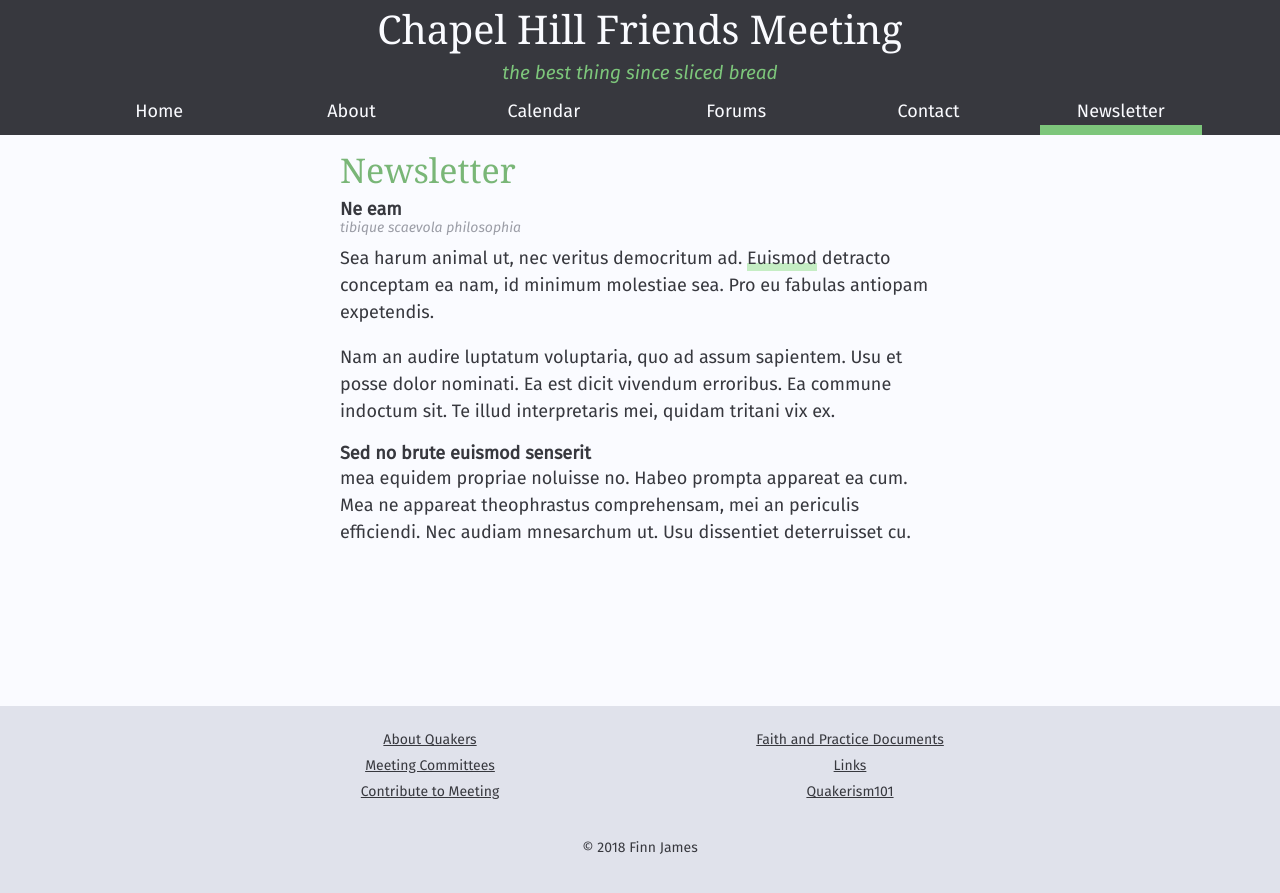
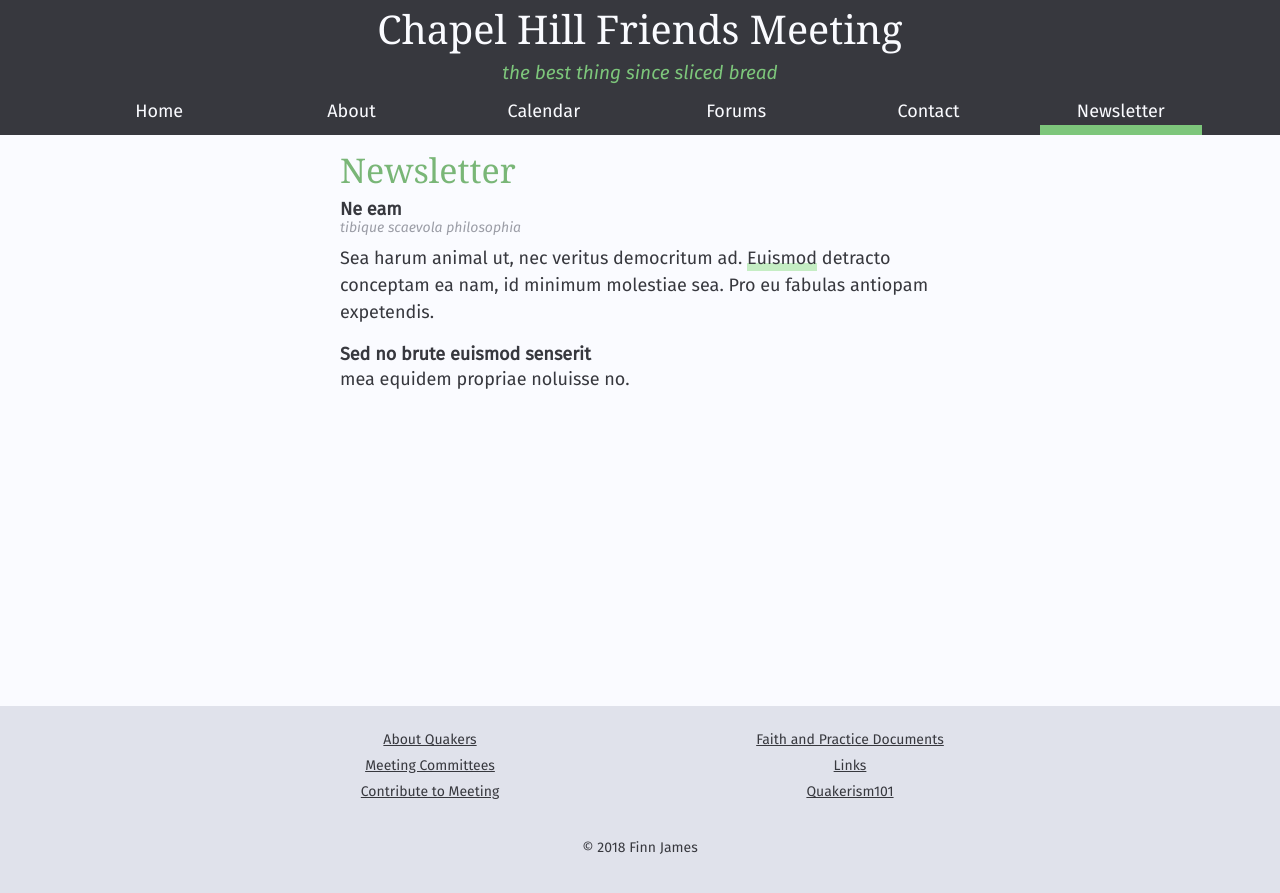
Before and after one commit to finnjames/radiolevity.com, a Jekyll site: the page built from pages/newsletter.md, in a window 1280 px wide. Shown: the top 893 px of the page. Built offline with Jekyll 4.4.1, drawn with Linux system fonts in a browser that asks for light colours; some web fonts are replaced.

```diff
--- a/pages/newsletter.md
+++ b/pages/newsletter.md
@@ -10,7 +10,5 @@
 ### tibique scaevola philosophia
 Sea harum animal ut, nec veritus democritum ad. [Euismod](/) detracto conceptam ea nam, id minimum molestiae sea. Pro eu fabulas antiopam expetendis.
 
-Nam an audire luptatum voluptaria, quo ad assum sapientem. Usu et posse dolor nominati. Ea est dicit vivendum erroribus. Ea commune indoctum sit. Te illud interpretaris mei, quidam tritani vix ex.
-
 ## Sed no brute euismod senserit
-mea equidem propriae noluisse no. Habeo prompta appareat ea cum. Mea ne appareat theophrastus comprehensam, mei an periculis efficiendi. Nec audiam mnesarchum ut. Usu dissentiet deterruisset cu.
+mea equidem propriae noluisse no.
```
